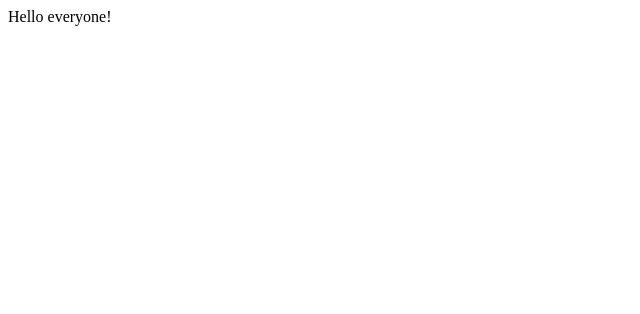
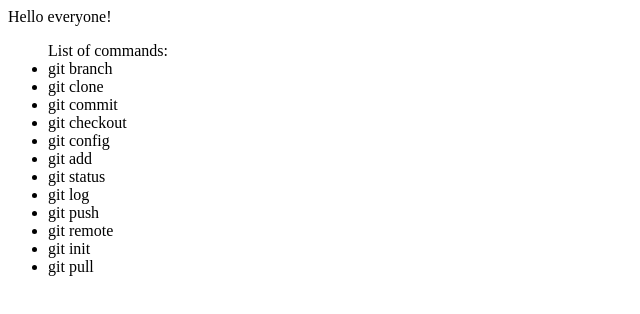
Before and after one commit to antoninaklymchuk15/gitfirst, a plain HTML site: page index.html in a window 1280 px wide. Shown: the whole page, without its empty margins (0-640 px from the left). Drawn offline with Linux system fonts and the light colour scheme.

Commit message:
list of commands has been added

```diff
--- a/index.html
+++ b/index.html
@@ -7,7 +7,20 @@
 </head>
 <body>
     Hello everyone!
-
+    <ul>List of commands:
+        <li>git branch</li>
+        <li>git clone</li>
+        <li>git commit</li>
+        <li>git checkout</li>
+        <li>git config</li>
+        <li>git add</li>
+        <li>git status</li>
+        <li>git log</li>
+        <li>git push </li>
+        <li>git remote</li>
+        <li>git init</li>
+        <li>git pull</li>
+    </ul>
 
 </body>
 </html>
```
